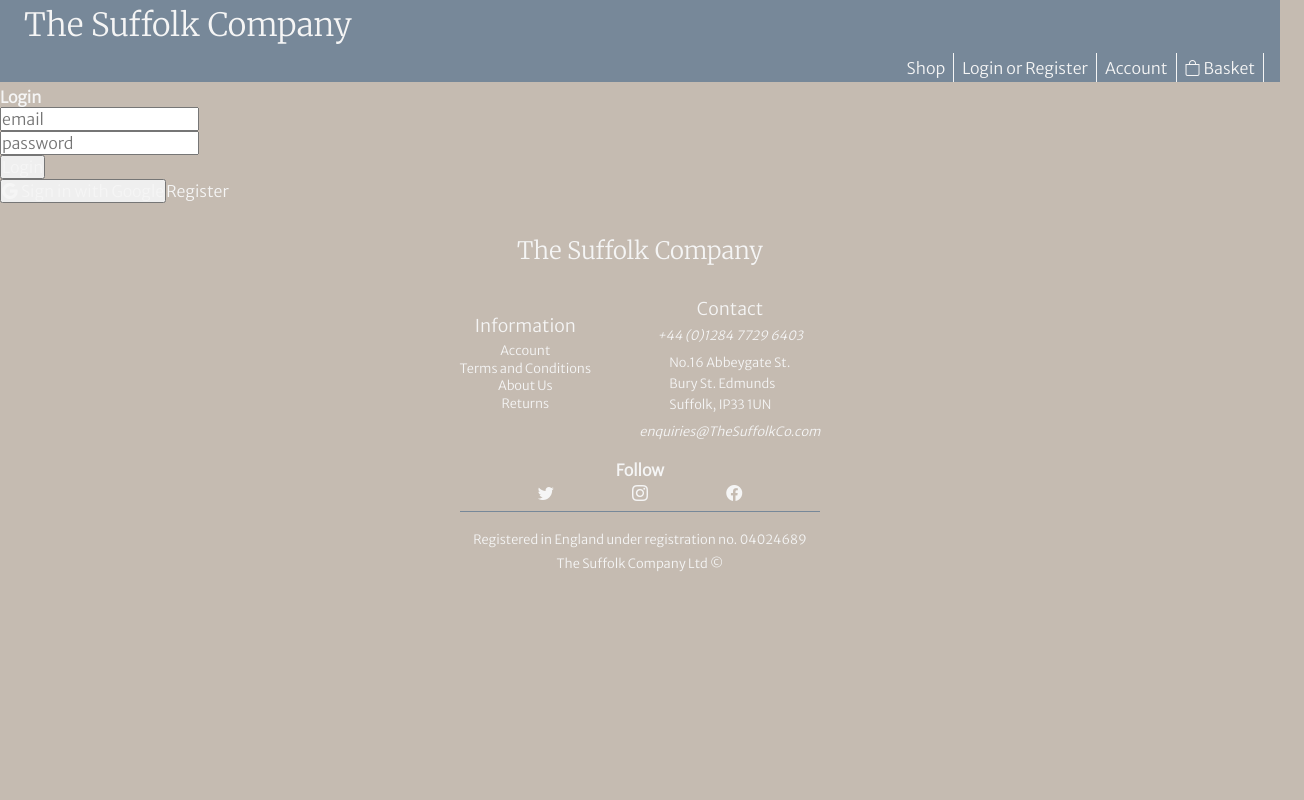
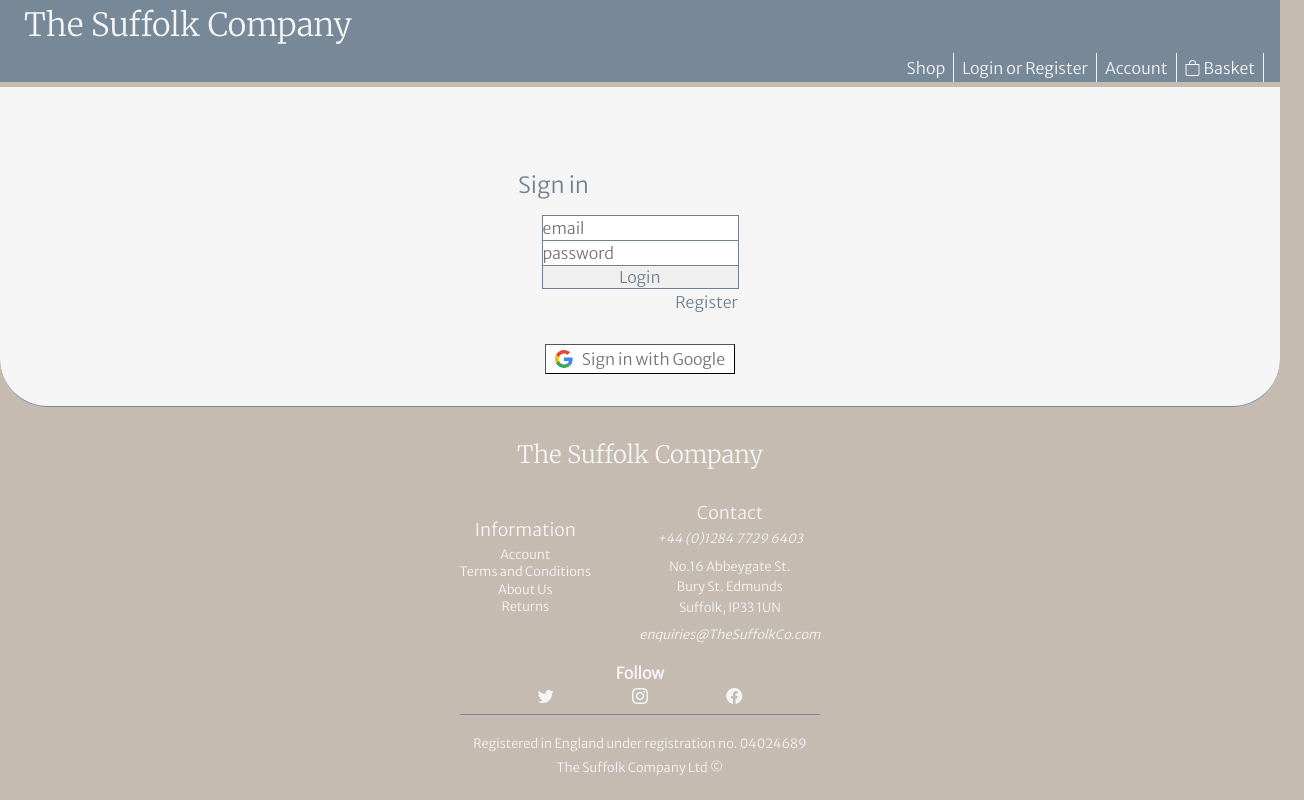
Before and after one commit to T-Welsh/e-commerce-deployment, a React (Create React App) app in the folder frontend/: page /login in a window 1280 px wide. Shown: the whole page, 1304 px wide, since content can reach past the window. Built offline with nearby package versions, Linux system fonts and the light colour scheme; no server answers.

Commit message:
Login css Complete

```diff
--- a/frontend/src/App.css
+++ b/frontend/src/App.css
@@ -23,7 +23,8 @@
 }
 
 .contentBody {
-  margin-top: 183.68px;
+  /*margin-top: 183.68px;*/
+  margin-top: 97.92px;
   display: flex;
       flex-direction: column;
       align-items: center;
@@ -52,7 +53,7 @@
 @media only screen and (min-width: 336px) {
 
   .contentBody {
-      margin-top: 143.68px;
+      margin-top: 57.92px;
   }
 
   .subHeadings {
--- a/frontend/src/App.js
+++ b/frontend/src/App.js
@@ -1,7 +1,7 @@
 import './App.css';
 import { BrowserRouter as Router, Switch, Route, Redirect } from "react-router-dom";
 import Dashboard from './routes/dashboard';
-import Login from './routes/login';
+import Login from './routes/login/login';
 import Register from './routes/resgister';
 import { Fragment, useState, useEffect } from 'react';
 import Home from './routes/home/home';
--- a/frontend/src/components/footer/Footer.css
+++ b/frontend/src/components/footer/Footer.css
@@ -83,6 +83,7 @@
     margin-top: 0.2rem;
     margin-bottom: 0.3rem;
     font-size: 0.8rem;
+    text-align: center;
 }
 
 @media only screen and (min-width: 767px) {
--- a/frontend/src/components/header/Header.css
+++ b/frontend/src/components/header/Header.css
@@ -13,12 +13,16 @@
     border-bottom: .32rem solid var(--suede);
 }
 
+#h1Link{
+    width: 100%;
+}
+
 #companyName {
     color: var(--white);
     font-family: var(--headings-font-family);
     font-weight: 400;
     font-size: 2rem;
-    width: 100vw;
+    width: 100%;
     margin-left: 0;
     margin-top: .3rem;
     margin-bottom: .5rem;
@@ -52,12 +56,14 @@
 
     #companyName {
         text-align: left;
-        margin-left: 1.5rem;
+        /*margin-left: 1.5rem;*/
         margin-top: .3rem;
+        padding-left: 1.5rem;
+        width: 95%;
     }
 
     .navMenu {
-        width: 100vw;
+        width: 100%;
             margin-right: 1rem;
             display: flex;
             flex-direction: row;
--- a/frontend/src/components/header/Header.jsx
+++ b/frontend/src/components/header/Header.jsx
@@ -52,7 +52,7 @@
     return(
         <Fragment>
             <header id='header'>
-                <NavLink to='/home' onClick={()=>{handleShopReset()}}><h1 id='companyName' >The Suffolk Company</h1></NavLink>
+                <NavLink to='/home' onClick={()=>{handleShopReset()}} id="h1Link"><h1 id='companyName' >The Suffolk Company</h1></NavLink>
                 {renderMenu(windowWidth)}
             </header>
         </Fragment>
--- a/frontend/src/routes/home/home.css
+++ b/frontend/src/routes/home/home.css
@@ -1,3 +1,6 @@
+#homeContainer .contentBody {
+    margin-top: 183.68px;
+}
 
 #productListContainer {
     padding-top: 0.6rem;
@@ -9,6 +12,12 @@
         grid-auto-rows: auto;
         column-gap: 1rem;
         row-gap: 1rem;
+}
+
+@media only screen and (min-width: 336px){
+    #homeContainer .contentBody {
+        margin-top: 143.68px;
+    }
 }
 
 @media only screen and (min-width: 767px) {
--- a/frontend/src/routes/home/home.jsx
+++ b/frontend/src/routes/home/home.jsx
@@ -26,8 +26,9 @@
 
     return (
         <Fragment>
-            <div className="contentContainer" id='homeContainer'>
-                <Header isAuthenticated={isAuthenticated} setAuth={setAuth} setSearchTerm={setSearchTerm} setDepartment={setDepartment}/>
+            <Header isAuthenticated={isAuthenticated} setAuth={setAuth} setSearchTerm={setSearchTerm} setDepartment={setDepartment}/>
+            <body className="contentContainer" id='homeContainer'>
+
                 <Searchbar setSearchTerm={setSearchTerm} setDepartment={setDepartment}/>
                 <div className="contentBody">
                     <h2 className="subHeadings">Viewing {department === '' ? "All Departments": (`${department} ${searchTerm === '' ? searchTerm : `> ${searchTerm}`}`)}</h2>
@@ -35,7 +36,7 @@
                         <ProductList searchTerm={searchTerm} department={department}/>
                     </div>
                 </div>
-            </div>
+            </body>
             <Footer isAuthenticated={isAuthenticated} setAuth={setAuth} setSearchTerm={setSearchTerm} setDepartment={setDepartment}></Footer>
         </Fragment>
     );
--- a/frontend/src/routes/login.jsx
+++ /dev/null
@@ -1,61 +0,0 @@
-import React, {Fragment, useState} from "react";
-import {Link} from "react-router-dom";
-import Header from "../components/header/Header";
-import Footer from "../components/footer/Footer";
-
-const Login = ({isAuthenticated, setAuth, setSearchTerm, setDepartment}) => {
-
-    const [inputs, setInputs] = useState({
-        email: "",
-        password: ""
-    });
-
-    const {email, password} = inputs;
-
-    const onChange = (e) => {
-        setInputs({...inputs, [e.target.name]: e.target.value});
-    }
-
-    const onSubmitForm = async (e) => {
-        //prevent page refresh
-        e.preventDefault()
-
-        try {
-            const body = { email, password }
-
-            const response = await fetch("http://localhost:5000/auth/login", {
-                method: "POST",
-                headers: {"content-type" : "application/json;charset=UTF-8"},
-                mode: 'cors',
-                body: JSON.stringify(body)
-            });
-
-            const parseRes = await response.json();
-            //document.cookie = `token=${parseRes.token}`;
-            localStorage.setItem("token", parseRes.token);
-            setAuth(true);
-
-        } catch (err) {
-            console.error(err.message);
-        }
-    }
-
-    return (
-        <Fragment>
-            <Header isAuthenticated={isAuthenticated} setAuth={setAuth}  setSearchTerm={setSearchTerm} setDepartment={setDepartment}/>
-            <h1>Login</h1>
-            <form onSubmit={onSubmitForm}>
-                <input type="email" name="email" placeholder="email" value={email} onChange={e => onChange(e)} />
-                <br/>
-                <input type="password" name="password" placeholder="password" value={password} onChange={e => onChange(e)}/>
-                <br/>
-                <button type="submit">Login</button>
-            </form>
-            <a href="http://localhost:5000/auth/google"><button class="googleLoginBtn"><i class="bi bi-google"></i> Sign in with Google</button></a>
-            <Link to="/register">Register</Link>
-            <Footer isAuthenticated={isAuthenticated} setAuth={setAuth} setSearchTerm={setSearchTerm} setDepartment={setDepartment}></Footer>
-        </Fragment>
-    );
-};
-
-export default Login;
--- /dev/null
+++ b/frontend/src/routes/login/login.css
@@ -0,0 +1,74 @@
+
+#loginBody{
+    padding-top: 1rem;
+}
+
+#loginError {
+    color: var(--slate);
+    margin-top: 1rem;
+}
+
+#loginForm {
+    margin-top: 1rem;
+    display: flex;
+    flex-direction: column;
+}
+
+.loginInput {
+    color: var(--lightSlate) !important;
+    border: 0.7px solid var(--slate);
+    border-bottom: 0;
+    height: 24px;
+    border-radius: 0;
+    /*transition: border-color .15s ease-in-out,box-shadow .15s ease-in-out;*/
+}
+
+.loginInput:focus {
+    color: var(--slate) !important;
+    outline: none;
+    border-color: var(--darkSlate);
+    box-shadow: 0 0 3px var(--slate);
+    transition: border-color .2s ease-in-out,box-shadow .2s ease-in-out;
+}
+
+.loginBtn{
+    color: var(--slate);
+    width: 100%;
+    height: 24px;
+    border: 0.7px solid var(--slate);
+    border-radius: 0;
+}
+
+.passportBtn{
+    width: 190px;
+}
+
+#googleLoginBtn{
+    color: #757575;
+    background-color: #fff;
+    margin-top: 2rem;
+    width: 100%;
+    height: 30px;
+    display: flex;
+        flex-direction: row;
+        flex-wrap: nowrap;
+        justify-content: space-evenly;
+        align-items: center;
+    border-width: 1.2px;
+}
+
+#registerBtn{
+    color: var(--slate);
+    margin-top: 0.2rem;
+    padding-right: 1rem;
+    width: 212px;
+    text-align: end;
+}
+
+@media only screen and (min-width: 767px) {
+
+    #loginSubHdg{
+        width: 260px;
+    }
+
+}
--- /dev/null
+++ b/frontend/src/routes/login/login.jsx
@@ -0,0 +1,79 @@
+import './login.css';
+import React, {Fragment, useState} from "react";
+import {Link} from "react-router-dom";
+import Header from "../../components/header/Header";
+import Footer from "../../components/footer/Footer";
+
+const Login = ({isAuthenticated, setAuth, setSearchTerm, setDepartment}) => {
+
+    const [credentialsValid, setCredentialsValid] = useState(true);
+
+    const [inputs, setInputs] = useState({
+        email: "",
+        password: ""
+    });
+
+    const {email, password} = inputs;
+
+    const onChange = (e) => {
+        setInputs({...inputs, [e.target.name]: e.target.value});
+    }
+
+    const onSubmitForm = async (e) => {
+        //prevent page refresh
+        e.preventDefault()
+
+        try {
+            const body = { email, password }
+
+
+
+            const response = await fetch("http://localhost:5000/auth/login", {
+                method: "POST",
+                headers: {"content-type" : "application/json;charset=UTF-8"},
+                mode: 'cors',
+                body: JSON.stringify(body)
+            });
+
+            const parseRes = await response.json();
+            if (!parseRes.token){
+                setCredentialsValid(false);
+                return;
+            }
+            //document.cookie = `token=${parseRes.token}`;
+            localStorage.setItem("token", parseRes.token);
+            setAuth(true);
+
+        } catch (err) {
+            console.error(err.message);
+        }
+    }
+
+    return (
+        <Fragment>
+            <Header isAuthenticated={isAuthenticated} setAuth={setAuth}  setSearchTerm={setSearchTerm} setDepartment={setDepartment}/>
+            <body className="contentContainer">
+                <div className="contentBody" id="loginBody">
+                    <h2 className="subHeadings" id="loginSubHdg" >Sign in</h2>
+                    {credentialsValid ? null : <p id='loginError'>Email or Password is incorrect</p>}
+                    <form id="loginForm" onSubmit={onSubmitForm}>
+                        <input className="loginInput" type="email" name="email" placeholder="email" value={email} onChange={e => onChange(e)} />
+                        <input  className="loginInput" type="password" name="password" placeholder="password" value={password} onChange={e => onChange(e)}/>
+                        <button class="loginBtn" type="submit">Login</button>
+                    </form>
+                    <Link to="/register" id="registerBtn" >Register</Link>
+                    <a className="passportBtn" href="http://localhost:5000/auth/google">
+                        <button id="googleLoginBtn">
+                            {/*<i class="bi bi-google"></i>*/}
+                            <svg version="1.1" xmlns="http://www.w3.org/2000/svg" width="18px" height="18px" viewBox="0 0 48 48" class="abcRioButtonSvg"><g><path fill="#EA4335" d="M24 9.5c3.54 0 6.71 1.22 9.21 3.6l6.85-6.85C35.9 2.38 30.47 0 24 0 14.62 0 6.51 5.38 2.56 13.22l7.98 6.19C12.43 13.72 17.74 9.5 24 9.5z"></path><path fill="#4285F4" d="M46.98 24.55c0-1.57-.15-3.09-.38-4.55H24v9.02h12.94c-.58 2.96-2.26 5.48-4.78 7.18l7.73 6c4.51-4.18 7.09-10.36 7.09-17.65z"></path><path fill="#FBBC05" d="M10.53 28.59c-.48-1.45-.76-2.99-.76-4.59s.27-3.14.76-4.59l-7.98-6.19C.92 16.46 0 20.12 0 24c0 3.88.92 7.54 2.56 10.78l7.97-6.19z"></path><path fill="#34A853" d="M24 48c6.48 0 11.93-2.13 15.89-5.81l-7.73-6c-2.15 1.45-4.92 2.3-8.16 2.3-6.26 0-11.57-4.22-13.47-9.91l-7.98 6.19C6.51 42.62 14.62 48 24 48z"></path><path fill="none" d="M0 0h48v48H0z"></path></g>
+                            </svg> Sign in with Google
+                        </button>
+                    </a>
+                </div>
+            </body>
+            <Footer isAuthenticated={isAuthenticated} setAuth={setAuth} setSearchTerm={setSearchTerm} setDepartment={setDepartment}></Footer>
+        </Fragment>
+    );
+};
+
+export default Login;
```
Also changed, not shown: 1 other file (tests, documents, lock files or other folders).
